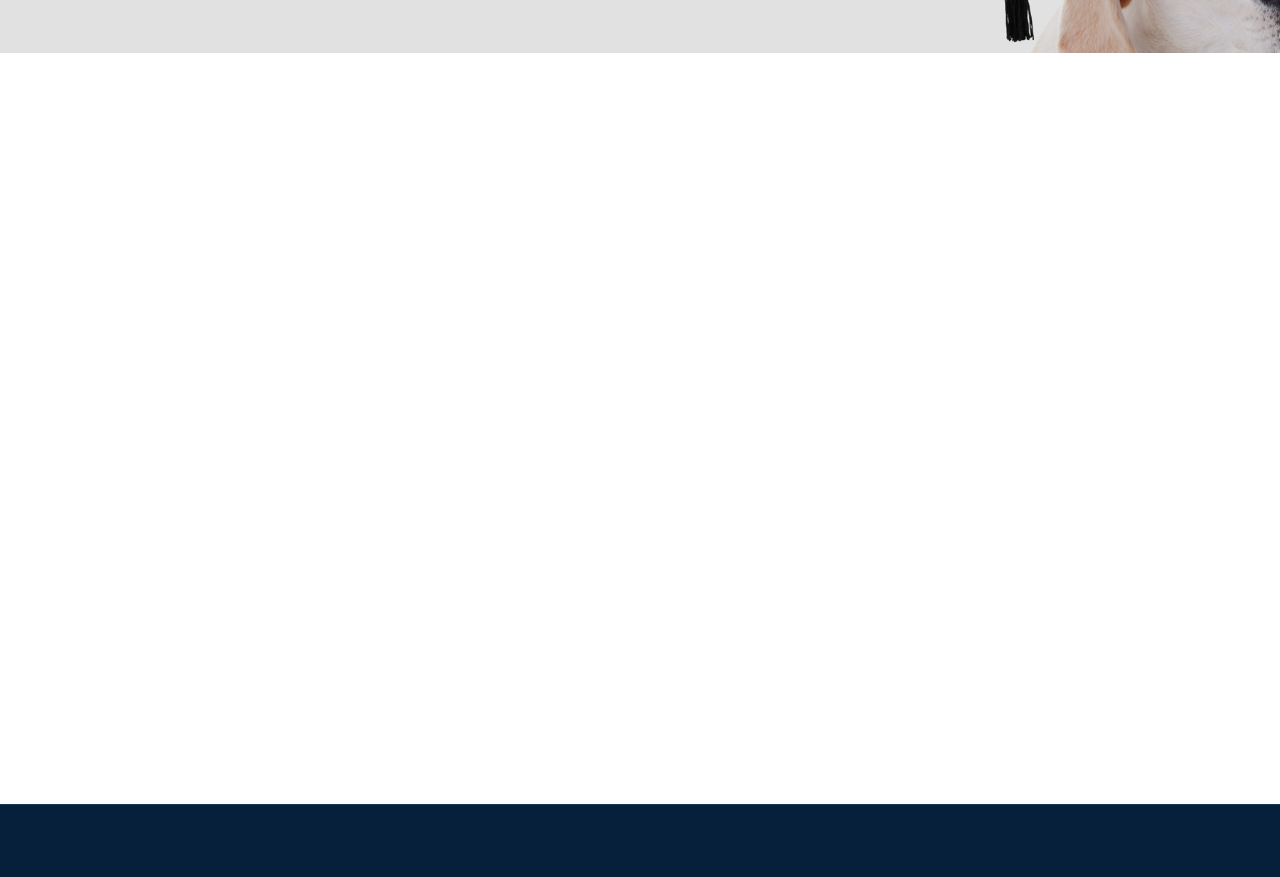
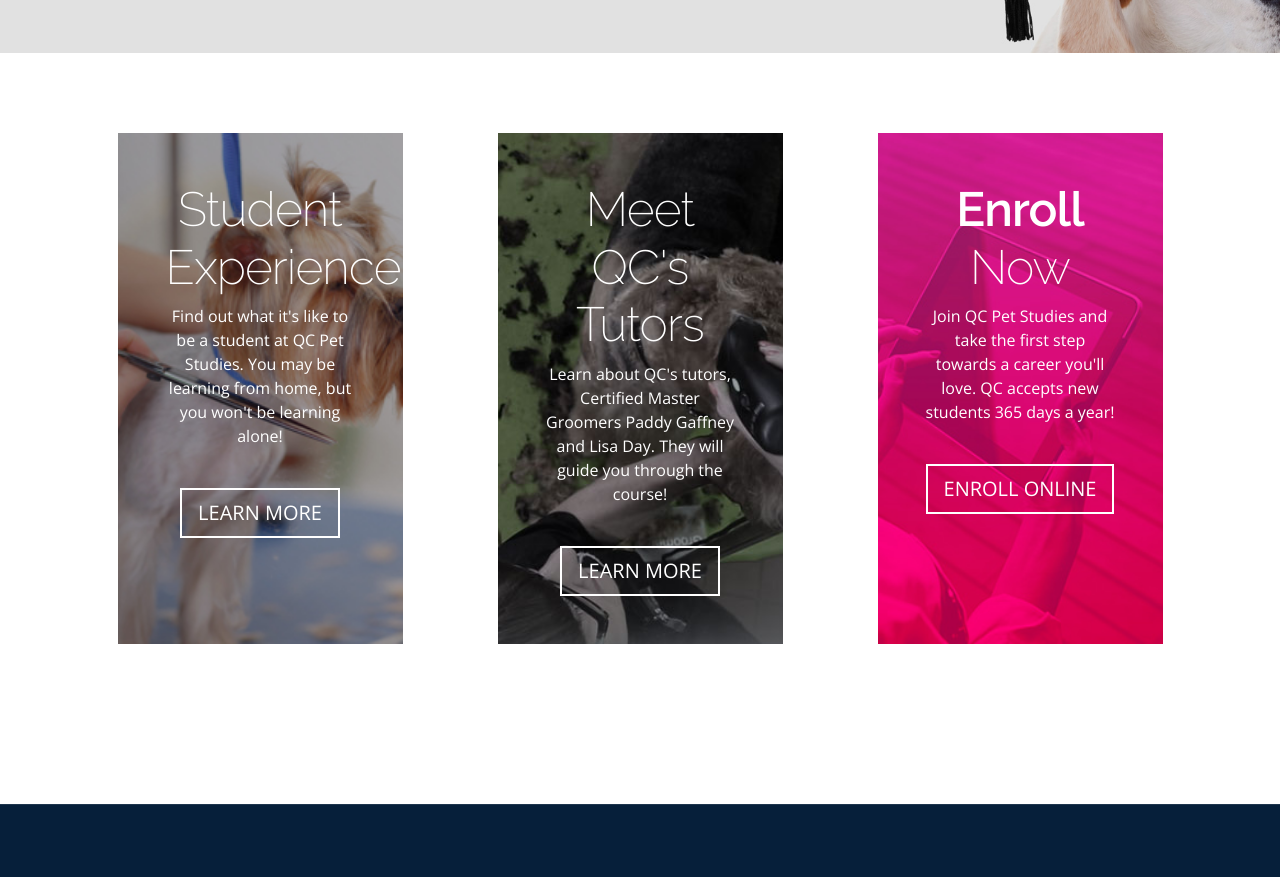
Before and after one commit to QCCareerSchool-Org/www.qcpetstudies.com, a Next.js app: page /dog-grooming-courses/how-it-works in a window 1280 px wide. Shown: the part 4860-5737 px from the top of the page. Built offline with nearby package versions, Linux system fonts and the light colour scheme; no server answers.

Commit message:
- updated for bg images

```diff
--- a/src/pages/dog-grooming-courses/how-it-works.tsx
+++ b/src/pages/dog-grooming-courses/how-it-works.tsx
@@ -152,28 +152,35 @@ const DogGroomingHowItWorksPage: NextPage = () => {
         <section>
           <div className="container text-center">
             <div className="row justify-content-around">
-              <div className="col-sm-3 p-5" style={{ backgroundImage: `url(${studentExperiance})` }}>
+              <div className="col-sm-3 col-10 p-5 position-relative mb-4 mb-lg-0">
+                <Image src={studentExperiance} alt="student Experiance" objectFit="cover" layout="fill" />
+                <div className="position-relative">
                   <h2 className="text-white">Student<br />Experience</h2>
                   <p className="text-white">Find out what it&apos;s like to be a student at QC Pet Studies. You may be learning from home, but you won&apos;t be learning alone!</p>
                   <a className="btn mt-4 bg-transparent border-2 border-white btn-lg text-white" href="/student-experience/">
                     <span className="text-white">LEARN MORE</span>
                   </a>
                 </div>
-              <div className="col-sm-3 p-5" style={{ backgroundImage: `url(${tutorButton})` }}>
-                <h2 className="text-white">Meet QC&apos;s<br />
-                  Tutors</h2>
+              </div>
+              <div className="col-sm-3 col-10 p-5 position-relative mb-4 mb-lg-0">
+                <Image src={tutorButton} alt="student Experiance" objectFit="cover" layout="fill" />
+                <div className="position-relative">
+                  <h2 className="text-white">Meet QC&apos;s<br />Tutors</h2>
                   <p className="text-white">Learn about QC&apos;s tutors, Certified Master Groomers Paddy Gaffney and Lisa Day. They will guide you through the course!</p>
                   <a className="btn mt-4 bg-transparent border-2 border-white btn-lg text-white" href="/tutors">
                     <span className="text-white">LEARN MORE</span>
                   </a>
                 </div>
-              <div className="col-sm-3 p-5" style={{ backgroundImage: `url(${enrollNow})` }}>
-                <h2 className="text-white"><b>Enroll</b><br />
-                  Now</h2>
+              </div>
+              <div className="col-sm-3 col-10 p-5 position-relative mb-4 mb-lg-0">
+                <Image src={enrollNow} alt="student Experiance" objectFit="cover" layout="fill" />
+                <div className="position-relative">
+                  <h2 className="text-white"><b>Enroll</b><br />Now</h2>
                   <p className="text-white">Join QC Pet Studies and take the first step towards a career you&apos;ll love. QC accepts new students 365 days a year!</p>
                   <a className="btn mt-4 bg-transparent border-2 border-white btn-lg text-white" href="https://enroll.doggroomingcourse.com/course.php?c%5B%5D=dg&amp;c%5B%5D=fa">
                     <span className="text-white">ENROLL ONLINE</span>
                   </a>
+                </div>
               </div>
             </div>
           </div>
```
Lines whose indentation alone changed are shown as unchanged.
